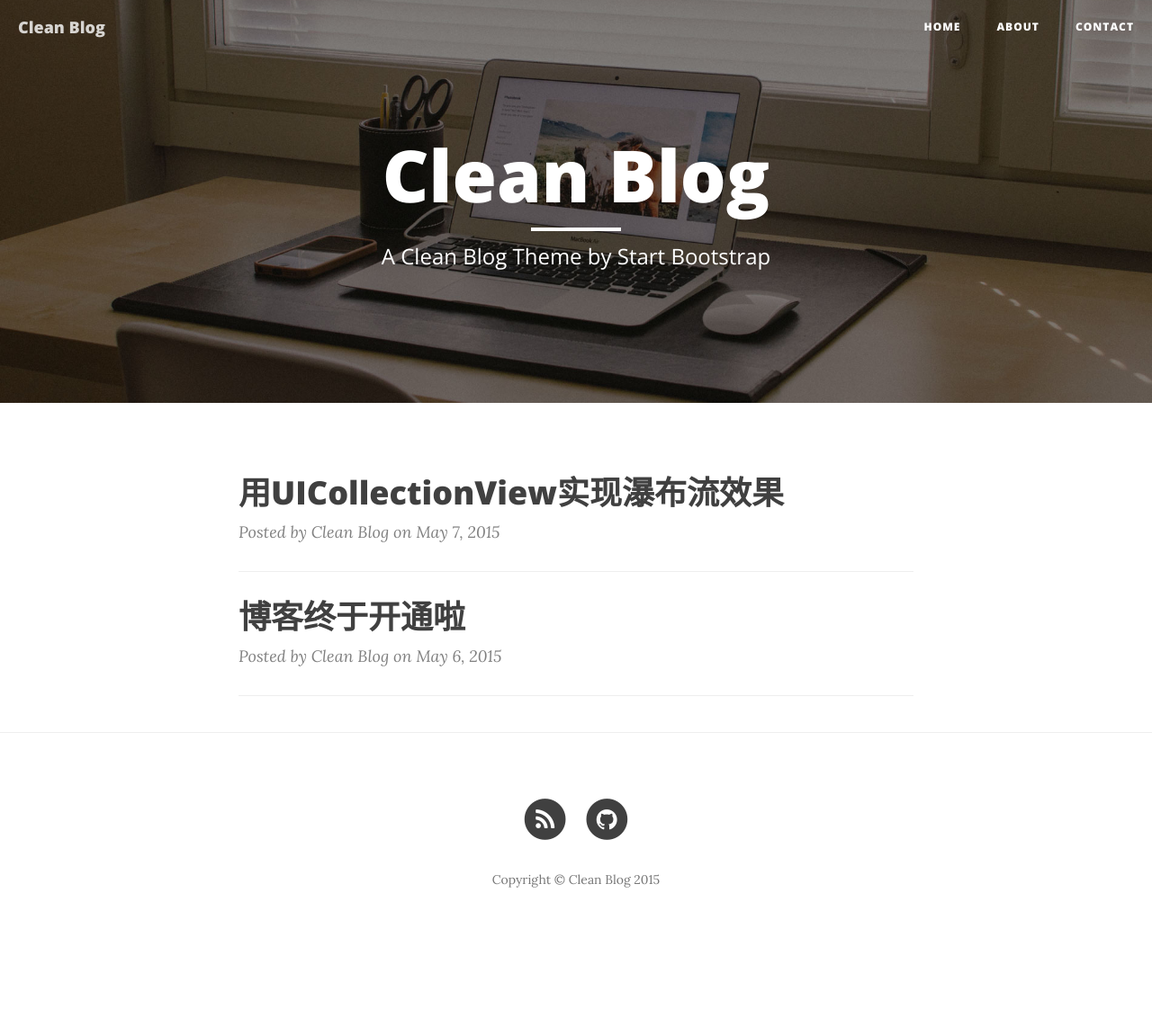
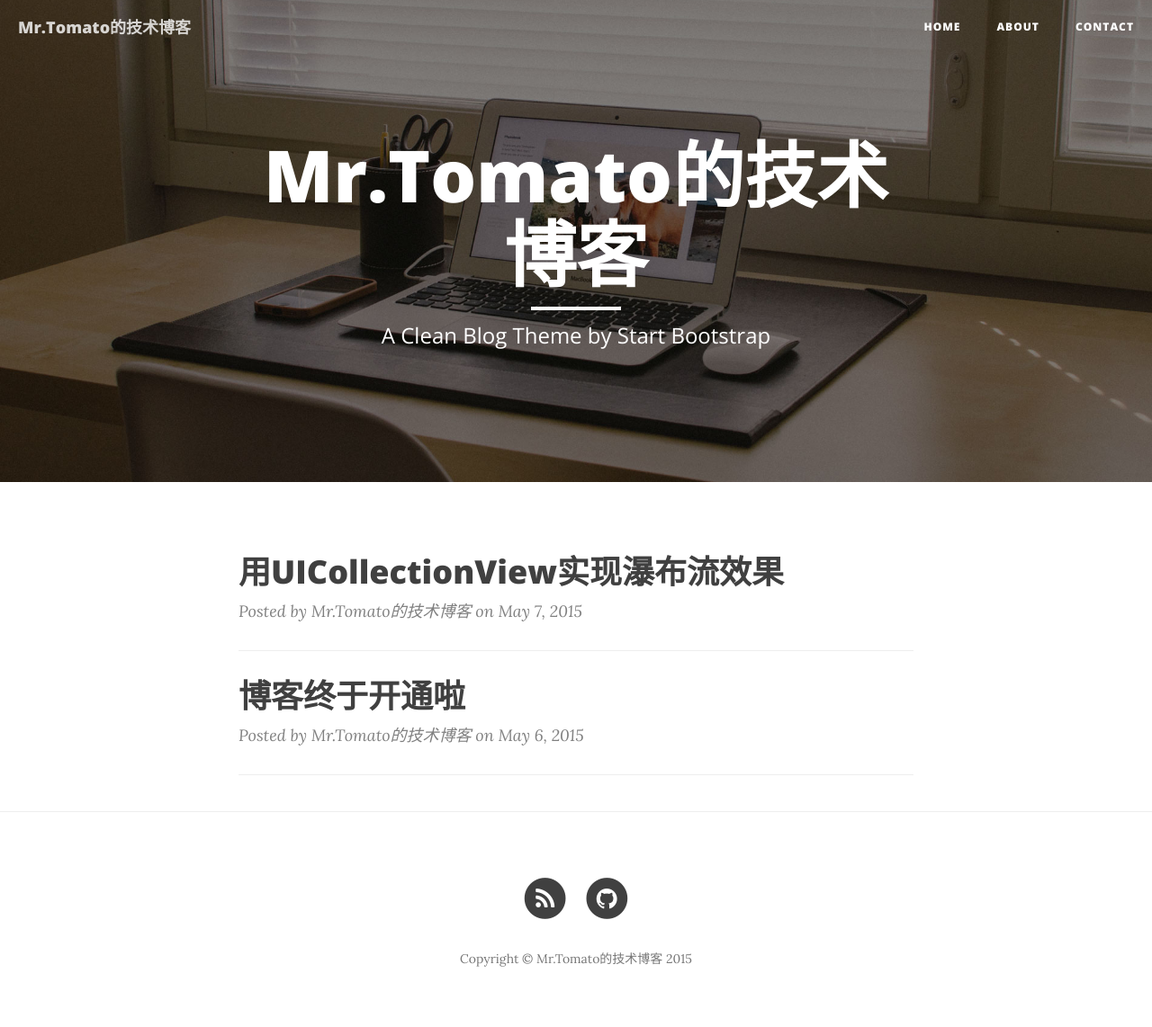
Before and after one commit to rhythmcity/blog, a Jekyll site: the page built from index.html, in a window 1280 px wide. Shown: the whole page at 90% size. Built offline with Jekyll 4.4.1, drawn with Linux system fonts in a browser that asks for light colours; nearby versions of some CDN libraries; the list of posts is cut into pages by our own code; before the commit the page ends 1054 px from its top, so only the background shows below that.

Commit message:
no message

```diff
--- a/_config.yml
+++ b/_config.yml
@@ -1,5 +1,5 @@
 # Site settings
-title: Clean Blog
+title: Mr.Tomato的技术博客
 header-img: img/home-bg.jpg
 email: rhythmcity@163.com
 description: “既然选择了一条路，又何必打听要走多久。”
```
Also changed, not shown: _posts/2015-05-07-UICollectionView-waterFlow.md (+1 -1 lines).
